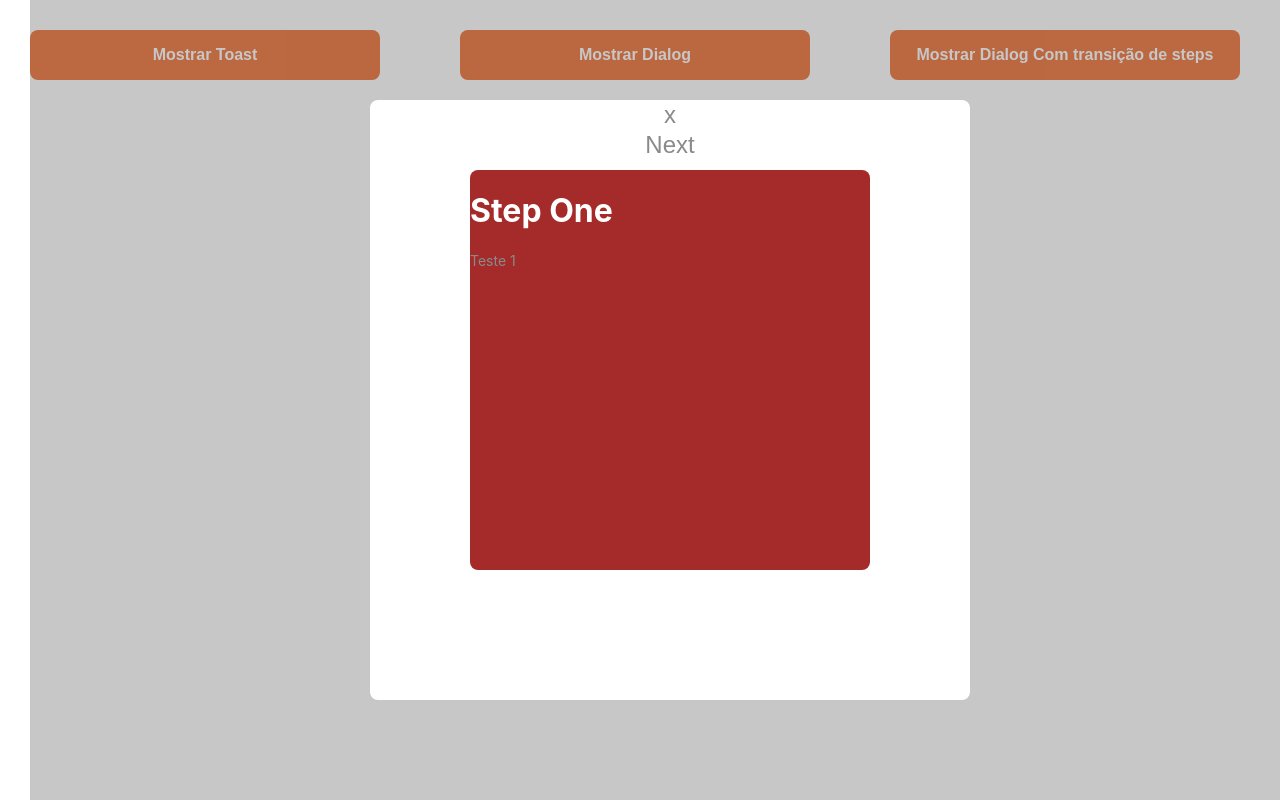
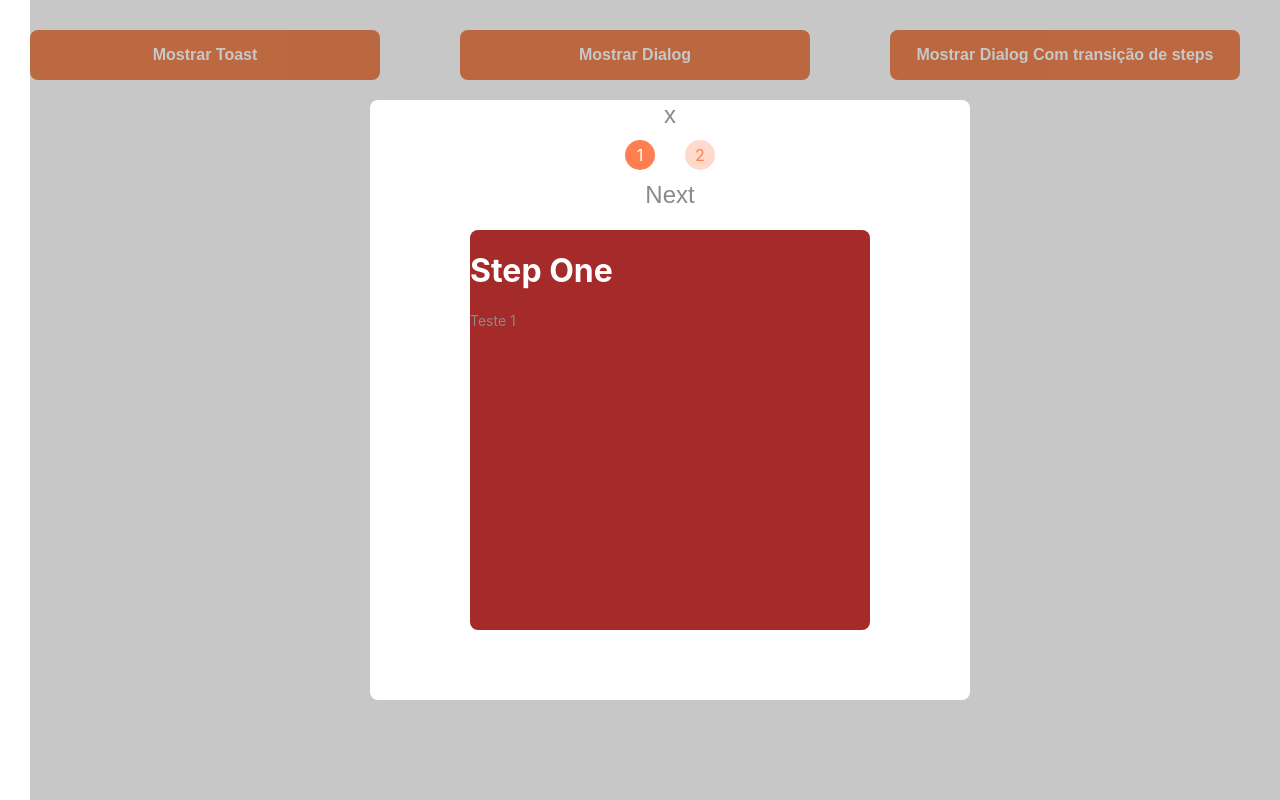
Before and after one commit to mosaviczki/toast-component, a React (Create React App) app: page / in a window 1280 px wide. Both pictures are taken after a click on the button "Mostrar Dialog Com transição de steps". Built offline with nearby package versions, Linux system fonts and the light colour scheme.

Commit message:
fix: steps for dialog

```diff
--- /dev/null
+++ b/src/DialogStepTransition/Steppers.jsx
@@ -0,0 +1,14 @@
+import styles from './style.module.css'
+export const Steppers = ({currentStep}) =>{
+    return(
+        <div className={styles.steppersContainer}>
+            {currentStep.leght}
+            <div className={`${styles.stepperCircle} ${styles.active}`}>
+                {currentStep > 0 ? '&#10003' : '1'}
+            </div>
+            <div className={`${styles.stepperCircle} ${currentStep >= 1 ? styles.active : ''}`}>
+            2
+            </div>
+        </div>
+    )
+}
--- a/src/DialogStepTransition/index.jsx
+++ b/src/DialogStepTransition/index.jsx
@@ -1,11 +1,18 @@
-import { useState, useEffect } from 'react';
-import {StepOne} from '../Steps';
-import {StepTwo} from '../Steps';
-import styles from './style.module.css';
+import { useState, useEffect } from "react";
+import { StepOne } from "../Steps";
+import { StepTwo } from "../Steps";
+import styles from "./style.module.css";
+import { Steppers } from "./Steppers";
 
 const DialogStep = ({ open, onClose }) => {
   const [step, setStep] = useState(0);
   const [isTransitioning, setIsTransitioning] = useState(false);
+  /* const [steps, setSteps] = useState([
+    { content: "Step 1" },
+    { content: "Step 2" },
+    { content: "Step 3" },
+    { content: "Step 4" },
+  ]); */
 
   const handleClose = () => {
     onClose();
@@ -13,13 +20,13 @@ const DialogStep = ({ open, onClose }) => {
 
   useEffect(() => {
     if (open) {
-            document.body.style.overflow = 'hidden';
+      document.body.style.overflow = "hidden";
     } else {
-            document.body.style.overflow = 'auto';
+      document.body.style.overflow = "auto";
     }
 
     return () => {
-            document.body.style.overflow = 'auto';
+      document.body.style.overflow = "auto";
     };
   }, [open]);
 
@@ -31,23 +38,56 @@ const DialogStep = ({ open, onClose }) => {
     }, 300); // Tempo da transição em ms, deve ser igual ao definido no CSS
   };
 
+  /*
+    const handleNextStep = () => {
+        if (currentStep < steps.length - 1) {
+            setCurrentStep(currentStep + 1);
+        }
+    };
+
+    const handlePreviousStep = () => {
+        if (currentStep > 0) {
+            setCurrentStep(currentStep - 1);
+        }
+    };
+
+    const handleFinish = () => {
+        // Pode adicionar lógica adicional aqui para finalizar o modal ou fazer outras ações
+        handleClose();
+    };
+     */
+
   return (
     <>
       {open && (
         <div className={styles.backgroundDialog}>
           <div className={styles.containerDialog}>
             <button onClick={handleClose}>x</button>
+            <Steppers currentStep={step} />
             <div className={styles.stepContainer}>
-                            <div className={`${styles.step} ${step === 0 && !isTransitioning ? styles['step-active'] : ''} ${step === 0 && isTransitioning ? styles['step-exit'] : ''}`}>
+              <div
+                className={`${styles.step} ${
+                  step === 0 && !isTransitioning ? styles["step-active"] : ""
+                } ${step === 0 && isTransitioning ? styles["step-exit"] : ""}`}
+              >
                 <StepOne />
               </div>
-                            <div className={`${styles.step} ${step === 1 && !isTransitioning ? styles['step-active'] : ''} ${step === 1 && isTransitioning ? styles['step-exit'] : ''}`}>
+              <div
+                className={`${styles.step} ${
+                  step === 1 && !isTransitioning ? styles["step-active"] : ""
+                } ${step === 1 && isTransitioning ? styles["step-exit"] : ""}`}
+              >
                 <StepTwo />
               </div>
             </div>
             <button onClick={() => handleTransition(step === 0 ? 1 : 0)}>
-                            {step === 0 ? 'Next' : 'Back'}
+              {step === 0 ? "Next" : "Back"}
             </button>
+            {/* {currentStep === steps.length - 1 ? (
+                                <button onClick={handleFinish}>Finish</button>
+                            ) : (
+                                <button onClick={handleNextStep}>Next</button>
+                            )} */}
           </div>
         </div>
       )}
--- a/src/DialogStepTransition/style.module.css
+++ b/src/DialogStepTransition/style.module.css
@@ -35,7 +35,7 @@
     position: absolute;
     width: 100%;
     opacity: 0;
-    top: 70px;
+    top: 130px;
     transform: translateX(100%);
     transition: opacity 300ms ease-in-out, transform 300ms ease-in-out;
     display: flex;
@@ -53,3 +53,31 @@
     opacity: 0;
     transform: translateX(-100%);
 }
+
+
+/* Stepper CSS */
+.steppersContainer{
+    width: 100%;
+    height: 50px;
+    display: flex;
+    align-items: center;
+    justify-content: center;
+    gap: 30px;
+}
+
+.stepperCircle{
+    width: 30px;
+    height: 30px;
+    border-radius: 50%;
+    color: coral;
+    background-color: rgb(255, 217, 204);
+    display: flex;
+    align-items: center;
+    justify-content: center;
+}
+
+.active{
+    background-color: coral;
+    color: white;
+
+}
```
Lines whose indentation alone changed are shown as unchanged.
